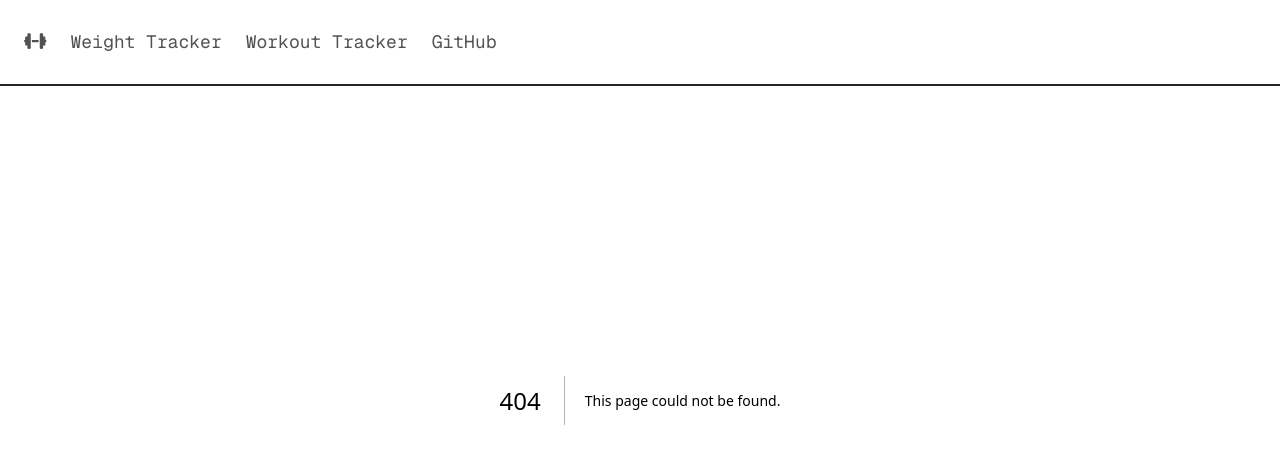
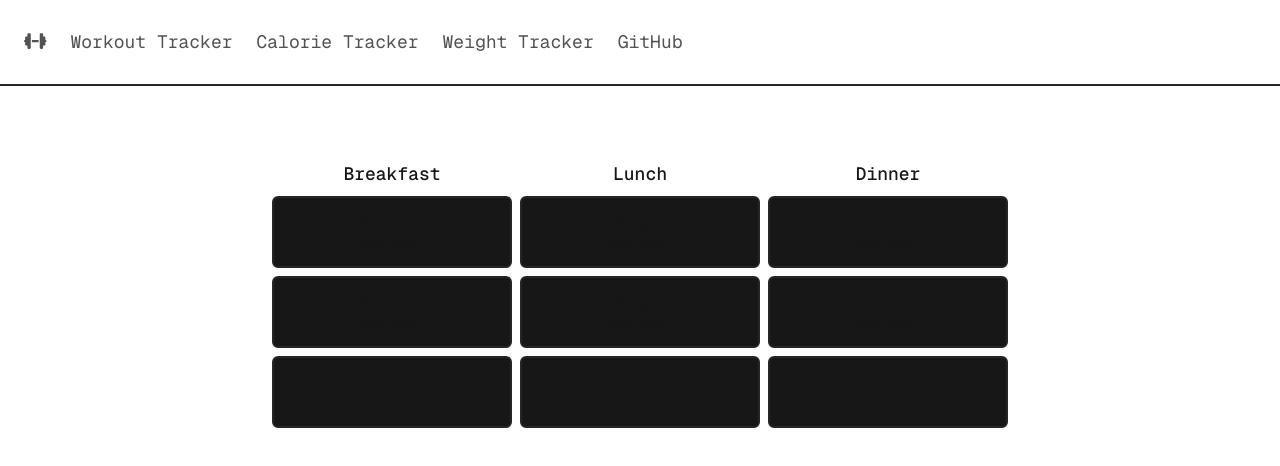
Before and after one commit to luhvi/Workout-Tracker, a Next.js app: page /calorie-tracker in a window 1280 px wide. Before the commit this address had no page. Shown: the top 466 px of the page. Built offline with nearby package versions, Linux system fonts and the light colour scheme.

Commit message:
added drag and drop functionality to the calorie tracker

```diff
--- /dev/null
+++ b/app/calorie-tracker/page.tsx
@@ -0,0 +1,9 @@
+"use client";
+
+import CalorieTracker from "../components/CalorieTracker";
+
+const CalorieTrackerPage = () => {
+  return <CalorieTracker />;
+};
+
+export default CalorieTrackerPage;
--- /dev/null
+++ b/app/components/CalorieTracker.tsx
@@ -0,0 +1,146 @@
+import { useState } from "react";
+import { Dispatch, SetStateAction } from "react";
+
+import { ColumnType, MealType } from "../types/CalorieTracker";
+
+import { FontAwesomeIcon } from "@fortawesome/react-fontawesome";
+import { faPlus } from "@fortawesome/free-solid-svg-icons";
+import {
+  DndContext,
+  DragEndEvent,
+  useDraggable,
+  useDroppable,
+} from "@dnd-kit/core";
+
+const CalorieTracker = () => {
+  const [meals, setMeals] = useState<MealType[]>([
+    { id: "1", name: "Smoothie", calories: 450, meal: "Breakfast" },
+    { id: "2", name: "Burger", calories: 650, meal: "Lunch" },
+    { id: "3", name: "Steak", calories: 550, meal: "Dinner" },
+    { id: "4", name: "Smoothie", calories: 450, meal: "Breakfast" },
+    { id: "5", name: "Burger", calories: 650, meal: "Lunch" },
+    { id: "6", name: "Steak", calories: 550, meal: "Dinner" },
+  ]);
+
+  const handleDragEnd = (event: DragEndEvent) => {
+    const { active, over } = event;
+
+    if (!over) return;
+
+    const mealId = active.id as string;
+    const newMeal = over.id as MealType["meal"];
+
+    setMeals(() =>
+      meals.map((meal) =>
+        meal.id === mealId ? { ...meal, meal: newMeal } : meal,
+      ),
+    );
+  };
+
+  const columns: ColumnType[] = [
+    { id: "Breakfast", title: "Breakfast" },
+    { id: "Lunch", title: "Lunch" },
+    { id: "Dinner", title: "Dinner" },
+  ];
+
+  return (
+    <div className="flex h-screen w-screen translate-y-40 justify-center">
+      <div className="flex justify-between text-center">
+        <DndContext onDragEnd={handleDragEnd}>
+          {columns.map((column) => {
+            return (
+              <Column
+                key={column.id}
+                column={column}
+                meals={meals.filter((meal) => meal.meal === column.id)}
+                setMeals={setMeals}
+              />
+            );
+          })}
+        </DndContext>
+      </div>
+    </div>
+  );
+};
+
+export default CalorieTracker;
+
+type ColumnProps = {
+  column: ColumnType;
+  meals: MealType[];
+  setMeals: Dispatch<SetStateAction<MealType[]>>;
+};
+
+const Column = ({ column, meals, setMeals }: ColumnProps) => {
+  const { setNodeRef } = useDroppable({
+    id: column.id,
+  });
+  return (
+    <div className={`${column.id !== "Dinner" ? "mr-2" : ""}`}>
+      <h1 className="mb-2 w-40 cursor-pointer border-neutral-800 font-[family-name:var(--font-geist-mono)] text-xs font-medium transition-colors duration-150 hover:border-white md:w-60 md:text-lg">
+        {column.title}
+      </h1>
+      <div ref={setNodeRef}>
+        {meals.map((meal) => {
+          return <Meal key={meal.id} meal={meal} />;
+        })}
+      </div>
+      <AddMeal
+        clickedBtn={column.id as "Breakfast" | "Lunch" | "Dinner"}
+        setMeals={setMeals}
+      />
+    </div>
+  );
+};
+
+type MealProps = {
+  meal: MealType;
+};
+
+const Meal = ({ meal }: MealProps) => {
+  const { attributes, listeners, setNodeRef, transform } = useDraggable({
+    id: meal.id,
+  });
+
+  const style = transform
+    ? {
+        transform: `translate(${transform.x}px, ${transform.y}px)`,
+      }
+    : undefined;
+
+  return (
+    <div
+      ref={setNodeRef}
+      {...listeners}
+      {...attributes}
+      style={style}
+      className="mb-2 flex h-12 w-40 cursor-pointer flex-col items-center justify-center rounded-md border-2 border-neutral-800 bg-neutral-900 font-[family-name:var(--font-geist-mono)] text-[0.65rem] md:h-18 md:w-60 md:text-sm"
+    >
+      <h1>{meal.name}</h1>
+      <h1>{meal.calories} kcal</h1>
+    </div>
+  );
+};
+
+type AddMealProps = {
+  clickedBtn: "Breakfast" | "Lunch" | "Dinner";
+  setMeals: Dispatch<SetStateAction<MealType[]>>;
+};
+
+const AddMeal = ({ clickedBtn, setMeals }: AddMealProps) => {
+  const addMeal = () => {
+    setMeals((prev) => [
+      ...prev,
+      { id: Date.now().toString(), name: "", calories: 0, meal: clickedBtn },
+    ]);
+  };
+
+  return (
+    <div
+      onClick={addMeal}
+      className="flex h-12 w-40 cursor-pointer items-center justify-center rounded-md border-2 border-neutral-800 bg-neutral-900 font-[family-name:var(--font-geist-mono)] text-xs transition-colors duration-150 hover:bg-neutral-800 md:h-18 md:w-60 md:text-sm"
+    >
+      <FontAwesomeIcon icon={faPlus} />
+    </div>
+  );
+};
--- a/app/components/WeightTracker.tsx
+++ b/app/components/WeightTracker.tsx
@@ -136,6 +136,8 @@ const WeightTracker = () => {
         setShownYear={setShownYear}
         shownAll={shownAll}
         setShownAll={setShownAll}
+        weights={weights}
+        setWeights={setWeights}
       />
     </div>
   );
@@ -186,7 +188,8 @@ type WeightDiagramProps = SelectedInfoType &
   ShownMonthType &
   ShownQuarterType &
   ShownYearType &
-  ShownAllType;
+  ShownAllType &
+  WeightsType;
 
 const WeightDiagram = ({
   selectedInfo,
@@ -201,6 +204,8 @@ const WeightDiagram = ({
   shownYear,
   setShownYear,
   shownAll,
+  weights,
+  setWeights,
 }: WeightDiagramProps) => {
   const updateWeek = (next: boolean) => {
     const date = new Date(shownWeekStart);
@@ -434,6 +439,25 @@ const WeightDiagram = ({
           ))}
           <div className="h-[43.666px] w-14.75"></div>
         </div>
+        <div className="absolute bottom-[0px] left-[0px] z-50 flex h-[262px] w-[354px] flex-col">
+          {weights.map((weight, index) => {
+            const style =
+              selectedInfo === "Month"
+                ? {
+                    left: `${selectedInfo === "Month" ? weight.day : null}px`,
+                    bottom: `${selectedInfo === "Month" ? weight.weight : null}px`,
+                  }
+                : {};
+
+            return (
+              <button
+                key={index}
+                style={style}
+                className={`absolute h-2 w-2 rounded-full bg-neutral-600`}
+              ></button>
+            );
+          })}
+        </div>
       </div>
       <div className="absolute flex h-[267px] flex-col items-center justify-between px-2 py-4 text-[0.55rem]">
         <span>100kg</span>
@@ -492,11 +516,15 @@ const WeightForm = ({ weights, setWeights }: WeightsType) => {
 
   const onSubmit: SubmitHandler<WeightType> = (data) => {
     const date = new Date();
-    const formattedDate = `${date.getDate()}/${date.getMonth() + 1}/${date.getFullYear()}`;
+    const day = date.getDate();
+    const month = date.getMonth();
+    const year = date.getMonth();
 
     const newEntry: WeightType = {
       ...data,
-      date: formattedDate,
+      day: day,
+      month: month,
+      year: year,
     };
 
     setWeights((prev) => [...prev, newEntry]);
--- /dev/null
+++ b/app/types/CalorieTracker.ts
@@ -0,0 +1,11 @@
+export type MealType = {
+  id: string;
+  name: string;
+  calories: number;
+  meal: "Breakfast" | "Lunch" | "Dinner";
+};
+
+export type ColumnType = {
+  id: "Breakfast" | "Lunch" | "Dinner";
+  title: "Breakfast" | "Lunch" | "Dinner";
+};
--- a/app/types/WeightTracker.ts
+++ b/app/types/WeightTracker.ts
@@ -2,7 +2,9 @@ import { Dispatch, SetStateAction } from "react";
 
 export type WeightType = {
   weight: number;
-  date: string;
+  day: number;
+  month: number;
+  year: number;
 };
 
 export type WeightsType = {
--- a/app/types/WorkoutTracker.ts
+++ b/app/types/WorkoutTracker.ts
@@ -23,7 +23,3 @@ export type EditedType = {
   editedExercise: ExerciseType | undefined;
   setEditedExercise: Dispatch<SetStateAction<ExerciseType | undefined>>;
 };
-
-export type WorkoutTrackerPropsType = {
-  data: ExerciseType[];
-};
--- a/app/ui/DropdownNav.tsx
+++ b/app/ui/DropdownNav.tsx
@@ -16,23 +16,31 @@ export const DropdownNav = ({
           <div>
             <button
               className="mb-4 cursor-pointer font-[family-name:var(--font-geist-mono)] text-lg text-neutral-600 transition-colors duration-300 hover:text-white"
-              onClick={() => closeDropdown}
+              onClick={closeDropdown}
+            >
+              <Link href="/workout-tracker">Workout Tracker</Link>
+            </button>
+          </div>
+          <div>
+            <button
+              className="mb-4 cursor-pointer font-[family-name:var(--font-geist-mono)] text-lg text-neutral-600 transition-colors duration-300 hover:text-white"
+              onClick={closeDropdown}
+            >
+              <Link href="/calorie-tracker">Calorie Tracker</Link>
+            </button>
+          </div>
+          <div>
+            <button
+              className="mb-4 cursor-pointer font-[family-name:var(--font-geist-mono)] text-lg text-neutral-600 transition-colors duration-300 hover:text-white"
+              onClick={closeDropdown}
             >
               <Link href="/weight-tracker">Weight Tracker</Link>
             </button>
           </div>
           <div>
             <button
-              className="mb-4 cursor-pointer font-[family-name:var(--font-geist-mono)] text-lg text-neutral-600 transition-colors duration-300 hover:text-white"
-              onClick={() => closeDropdown}
-            >
-              <Link href="/workout-tracker">Workout Tracker</Link>
-            </button>
-          </div>
-          <div>
-            <button
               className="cursor-pointer font-[family-name:var(--font-geist-mono)] text-lg text-neutral-600 transition-colors duration-300 hover:text-white"
-              onClick={() => closeDropdown}
+              onClick={closeDropdown}
             >
               <Link href="https://github.com/luhvi/Workout-Tracker">
                 GitHub
--- a/app/ui/Navbar.tsx
+++ b/app/ui/Navbar.tsx
@@ -20,10 +20,13 @@ export const Navbar = ({ setDropdown, showDropdown }: NavbarProps) => {
           </Link>
         </button>
         <button className="mr-6 cursor-pointer font-[family-name:var(--font-geist-mono)] text-lg text-neutral-600 transition-colors duration-300 hover:text-white">
-          <Link href="/weight-tracker">Weight Tracker</Link>
+          <Link href="/workout-tracker">Workout Tracker</Link>
         </button>
         <button className="mr-6 cursor-pointer font-[family-name:var(--font-geist-mono)] text-lg text-neutral-600 transition-colors duration-300 hover:text-white">
-          <Link href="/workout-tracker">Workout Tracker</Link>
+          <Link href="/calorie-tracker">Calorie Tracker</Link>
+        </button>
+        <button className="mr-6 cursor-pointer font-[family-name:var(--font-geist-mono)] text-lg text-neutral-600 transition-colors duration-300 hover:text-white">
+          <Link href="/weight-tracker">Weight Tracker</Link>
         </button>
         <button className="cursor-pointer font-[family-name:var(--font-geist-mono)] text-lg text-neutral-600 transition-colors duration-300 hover:text-white">
           <Link href="https://github.com/luhvi/Workout-Tracker">GitHub</Link>
```
